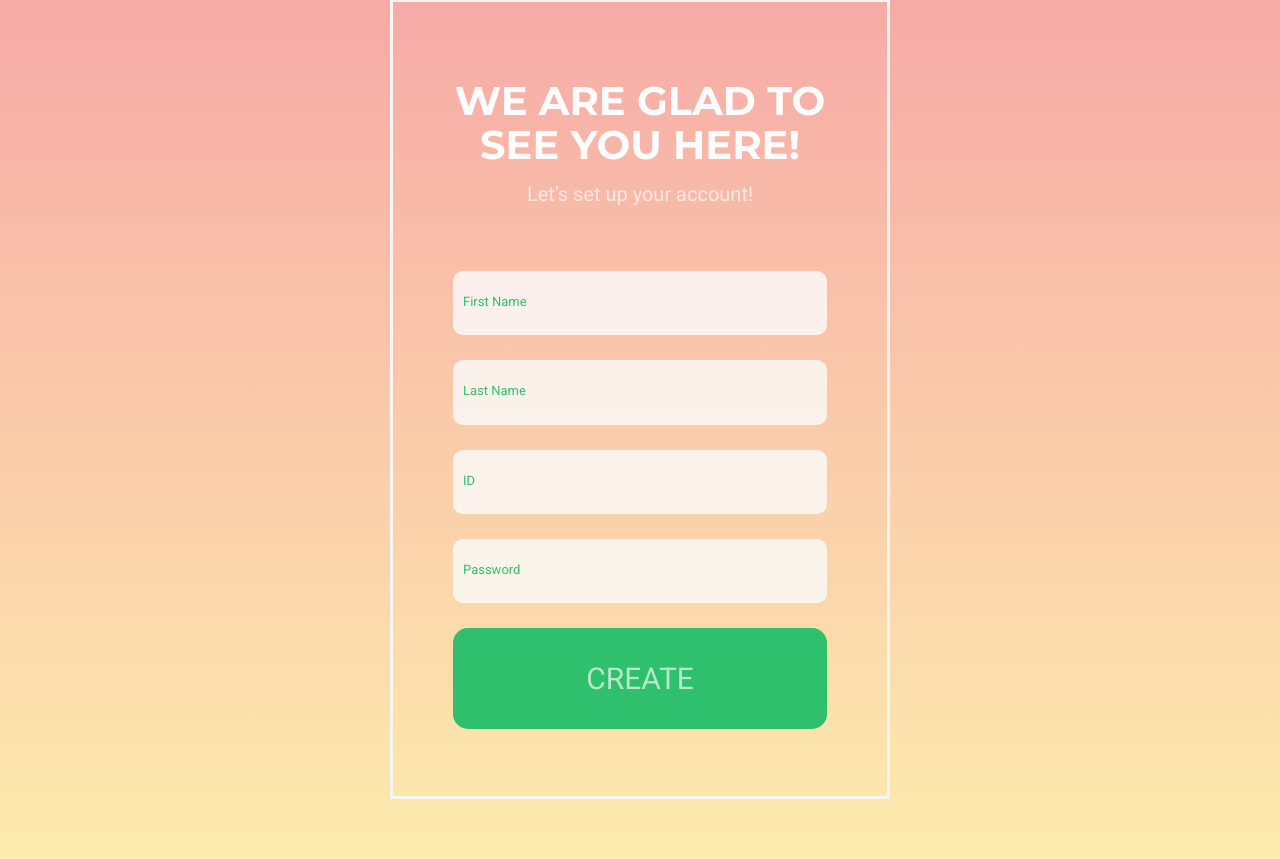
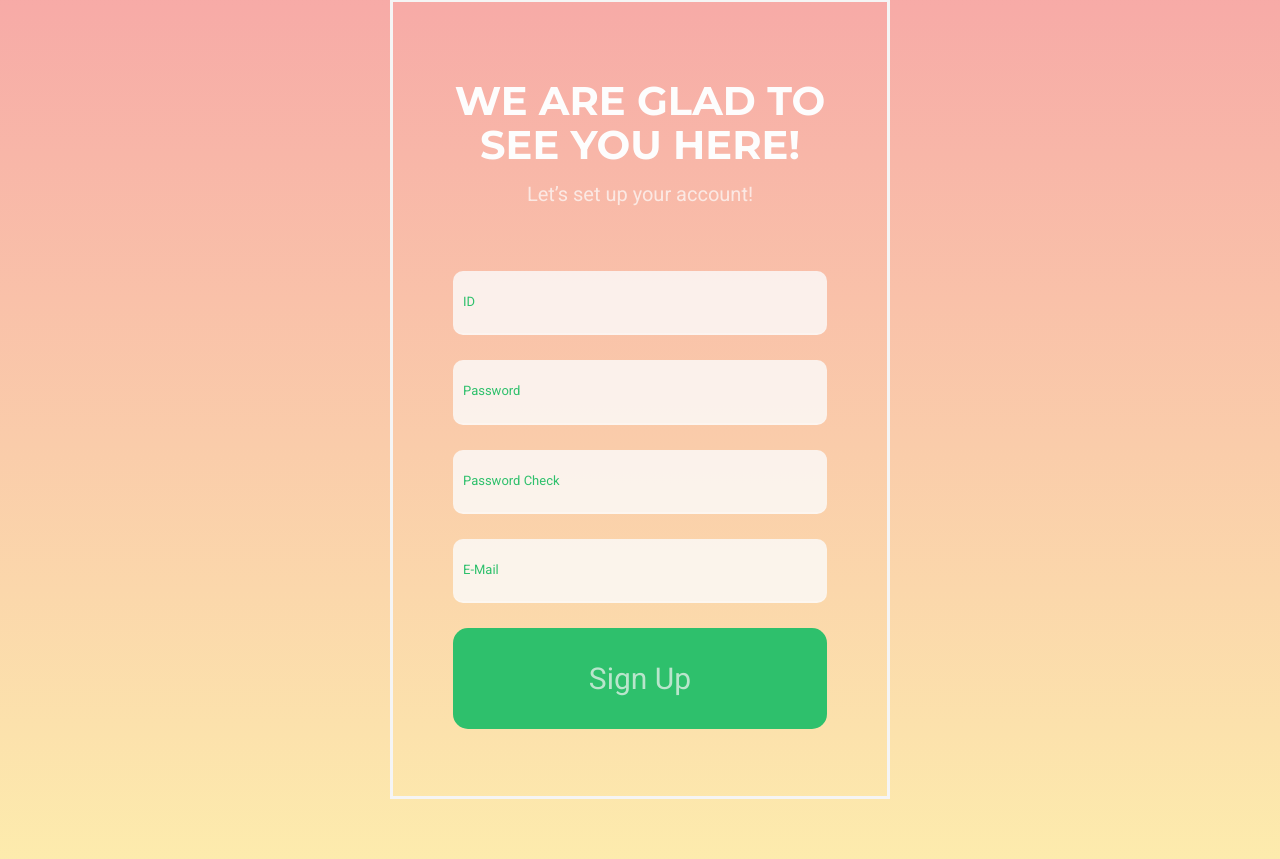
Before and after one commit to ejoo0318/Team-Project, a Django app: page /community/account/ in a window 1280 px wide. Shown: the part 52-911 px from the top of the page. Run offline with Django 3.2, Linux system fonts and the light colour scheme; some libraries are stand-ins or nearby versions.

Commit message:
update account

```diff
--- a/community/templates/community/account.html
+++ b/community/templates/community/account.html
@@ -27,11 +27,11 @@
 
         <form action="{% url 'community:login' %}" method="post" class="login-form">
             {% csrf_token %}
-            <input name="firstname" type="text" placeholder="First Name" />
-            <input name="lastname" type="text" placeholder="Last Name" />
             <input name="username" type="text" placeholder="ID" />
             <input name="password" type="password" placeholder="Password" />
-            <input type="submit" value="CREATE" />
+            <input name="password" type="password" placeholder="Password Check" />
+            <input name="email" type="email" placeholder="E-Mail" />
+            <input type="submit" value="Sign Up" />
 {#            <a href="#">Find My Pet Account or Password</a>#}
         </form>
     </div>
```
